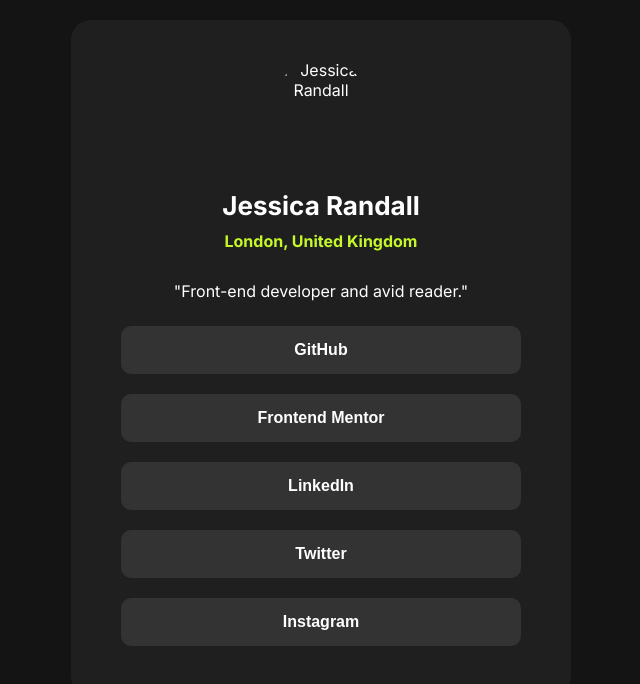
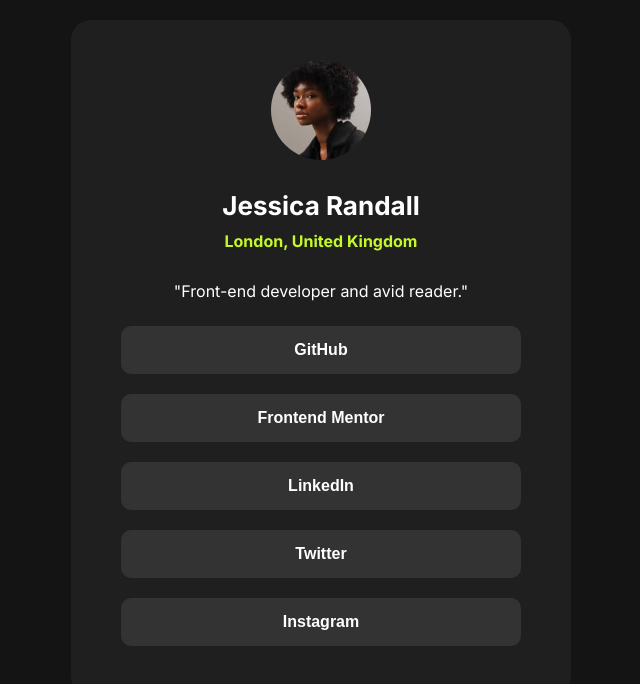
Before and after one commit to Jarecki-dev/Social-links-profile, a plain HTML site: page index.html in a window 1280 px wide. Shown: the part 180-864 px from the top of the page, without its empty margins (319-959 px from the left). Drawn offline with Linux system fonts and the light colour scheme; the site is published under a folder, as on GitHub Pages, so addresses that start at the root find nothing.

Commit message:
Image path change

```diff
--- a/index.html
+++ b/index.html
@@ -11,7 +11,7 @@
 
 <body>
   <div class="container">
-    <img src="/assets/images/avatar-jessica.jpeg" alt="Jessica Randall">
+    <img src="./assets/images/avatar-jessica.jpeg" alt="Jessica Randall">
     <h1>Jessica Randall</h1>
     <h2>London, United Kingdom</h2>
     <p>"Front-end developer and avid reader."</p>
```
